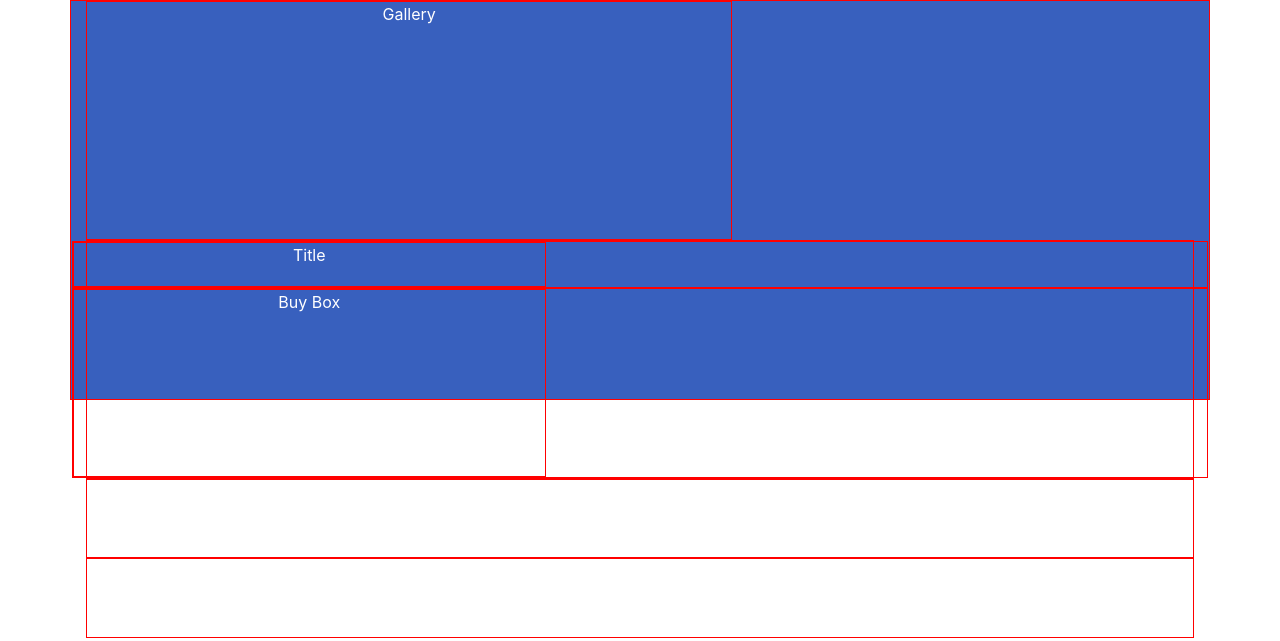
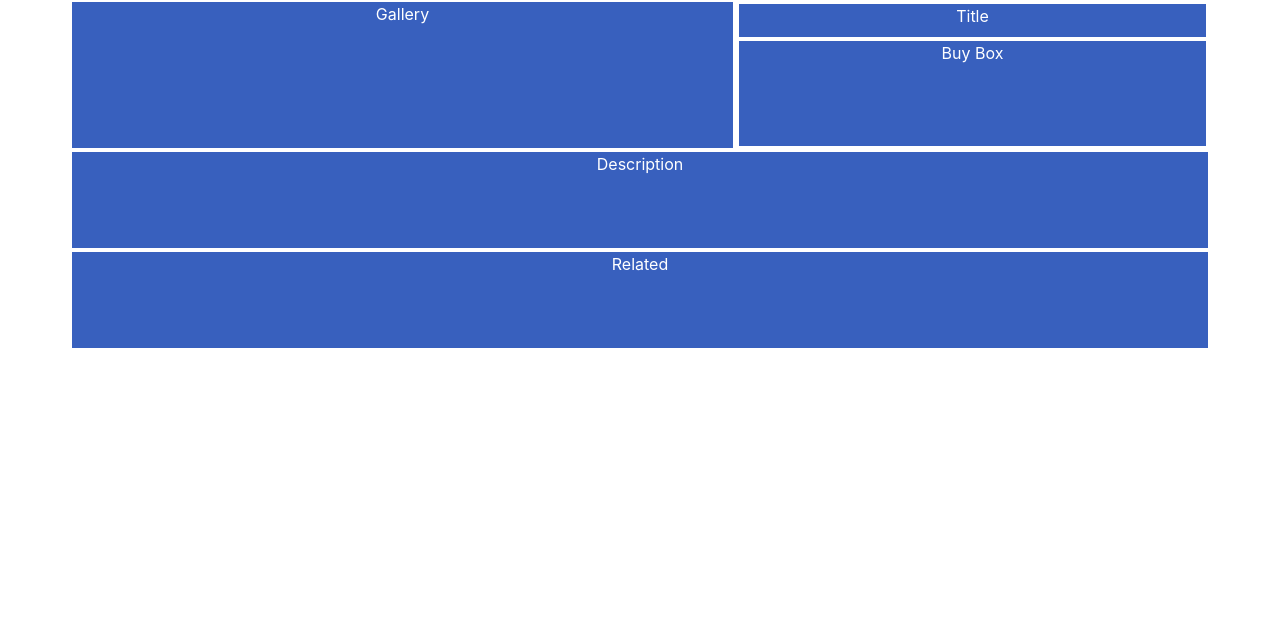
Before and after one commit to kledina/HW8_Structure, a plain HTML site: page index.html in a window 1280 px wide. Drawn offline with nearby package versions, Linux system fonts and the light colour scheme; files that its build step writes are made by us from their sources.

Commit message:
modified code

```diff
--- a/index.html
+++ b/index.html
@@ -5,22 +5,28 @@
     <meta http-equiv="X-UA-Compatible" content="IE=edge">
     <meta name="viewport" content="width=device-width, initial-scale=1, shrink-to-fit=no">
     <title>Document</title>
-    <link rel="stylesheet" href="/Site/styles/style.css">
+    <link rel="stylesheet" href="/styles/style.css">
     <link rel="stylesheet" href="https://cdn.jsdelivr.net/npm/bootstrap@4.5.3/dist/css/bootstrap.min.css">
 </head>
 <body>
     <div class="container">
-        <div class="col-7">Gallery</div>
-        <div class="row-col-5">
-            <div class="row h-20">
-                <div class="col-5">Title</div>
-            </div>
-            <div class="row h-80">
-                <div class="col-5">Buy Box</div>
+        <div class="row" style="min-height: 150px">
+            <div class="col-sm-7">Gallery</div>
+            <div class="col-sm-5">
+                <div class="row h-25">
+                    <div class="col">Title</div>
+                </div>
+                <div class="row h-75">
+                    <div class="col">Buy Box</div>
+                </div>
             </div>
         </div>
-        <div class="col-12">Description</div>
-        <div class="col-12">Related</div>
+        <div class="row" style="min-height: 100px">
+            <div class="col-12">Description</div>
+        </div>
+        <div class="row" style="min-height: 100px">
+            <div class="col-12">Related</div>
+        </div>
     </div>
     <script src="https://code.jquery.com/jquery-3.5.1.slim.min.js" integrity="sha384-DfXdz2htPH0lsSSs5nCTpuj/zy4C+OGpamoFVy38MVBnE+IbbVYUew+OrCXaRkfj" crossorigin="anonymous"></script>
     <script src="https://cdn.jsdelivr.net/npm/bootstrap@4.5.3/dist/js/bootstrap.bundle.min.js" integrity="sha384-ho+j7jyWK8fNQe+A12Hb8AhRq26LrZ/JpcUGGOn+Y7RsweNrtN/tE3MoK7ZeZDyx" crossorigin="anonymous"></script>
--- a/styles/style.css
+++ b/styles/style.css
@@ -1,24 +1,8 @@
-div {
-    border: 1px solid red;
-}
 .container {
-    height: 50vh;
     background-color: rgb(56, 96, 190);
     color: white;
     text-align: center;
 }
-.col-7 {
-    height: 60%;
+.col, .col-sm-7, .col-sm-5, .col-12 {
+    border: 2px solid #ffffff;
 }
-.row-col-5 {
-    height: 60%;
-}
-.row.h-20 {
-    height: 20%;
-}
-.row.h-80 {
-    height: 80%;
-}
-.col-12 {
-    height: 20%;
-}
```
